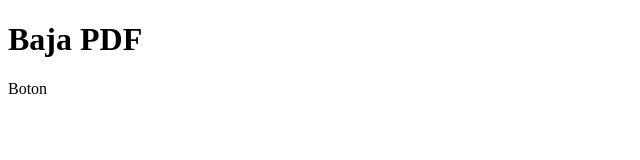
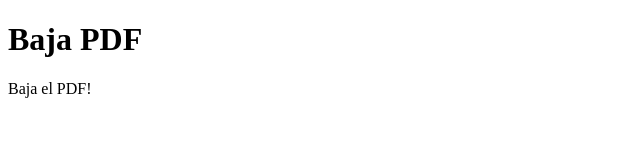
Before and after one commit to miguelismo/bajapdf, a plain HTML site: page index.html in a window 1280 px wide. Shown: the full height of the page, 0-640 px from the left. Drawn offline with Linux system fonts and the light colour scheme.

Commit message:
Update index.html

```diff
--- a/index.html
+++ b/index.html
@@ -7,7 +7,7 @@
 <body>
 
     <h1>Baja PDF</h1>
-    <a class="boton" target="_blank">Boton</a>
+    <a class="boton">Baja el PDF!</a>
 
     <iframe id="my_iframe" style="display:none;">
 
```
